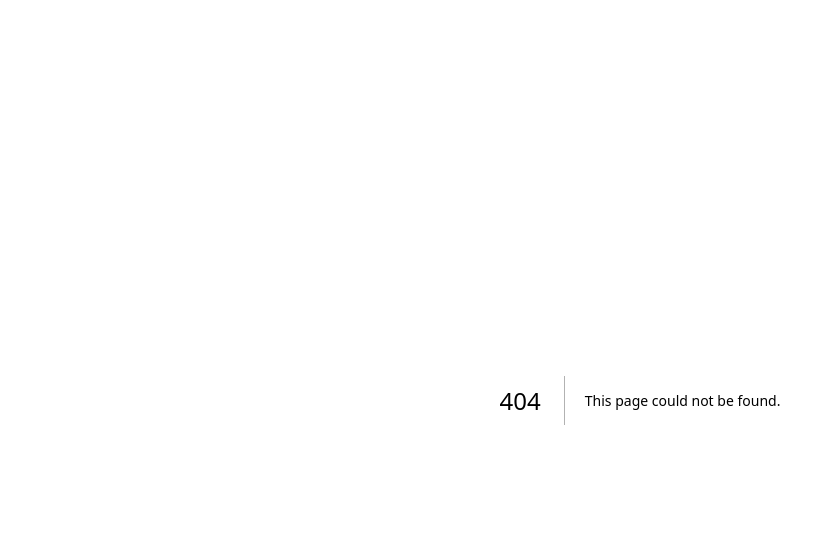
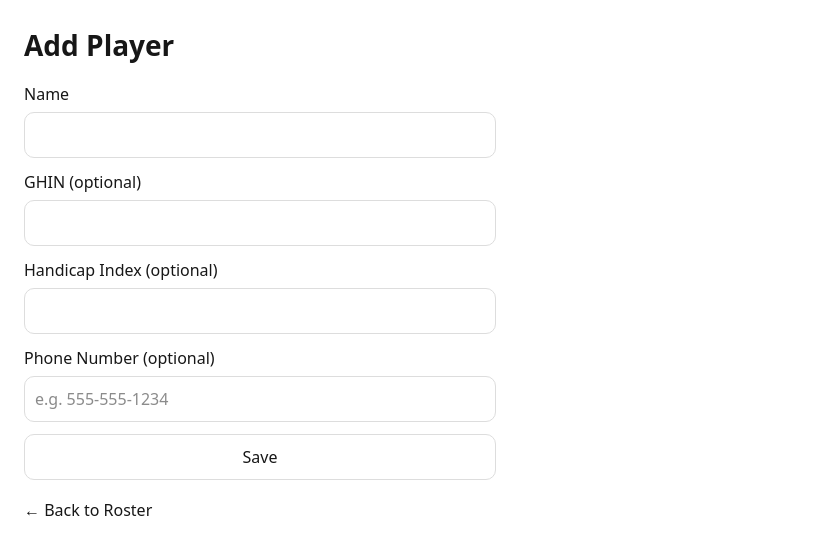
Before and after one commit to mdanieledcg-pixel/spring-flynn, a Next.js app: page /roster/add in a window 1280 px wide. Before the commit this address had no page. Shown: the top 554 px of the page, without its empty margins (0-819 px from the left). Built offline with nearby package versions, Linux system fonts and the light colour scheme.

Commit message:
Remove CSV upload routes (using Supabase import)

```diff
--- /dev/null
+++ b/app/api/players/route.ts
@@ -0,0 +1,35 @@
+import { NextResponse } from "next/server";
+import { createClient } from "@supabase/supabase-js";
+
+export async function POST(req: Request) {
+  try {
+    const body = await req.json();
+    const { name, ghin, handicap_index, phone_number } = body ?? {};
+
+    if (!name || typeof name !== "string") {
+      return NextResponse.json({ error: "Name is required" }, { status: 400 });
+    }
+
+    const supabase = createClient(
+      process.env.NEXT_PUBLIC_SUPABASE_URL!,
+      process.env.NEXT_PUBLIC_SUPABASE_ANON_KEY!
+    );
+
+    const { error } = await supabase.from("players").insert([
+      {
+        name,
+        ghin: ghin ?? null,
+        handicap_index: handicap_index ?? null,
+        phone_number: phone_number ?? null,
+      },
+    ]);
+
+    if (error) {
+      return NextResponse.json({ error: error.message }, { status: 500 });
+    }
+
+    return NextResponse.json({ ok: true });
+  } catch (e: any) {
+    return NextResponse.json({ error: e?.message ?? "Unknown error" }, { status: 500 });
+  }
+}
--- /dev/null
+++ b/app/roster/add/page.tsx
@@ -0,0 +1,102 @@
+"use client";
+
+import { useState } from "react";
+
+export default function AddPlayerPage() {
+  const [name, setName] = useState("");
+  const [ghin, setGhin] = useState("");
+  const [index, setIndex] = useState("");
+  const [phone, setPhone] = useState("");
+  const [status, setStatus] = useState<string>("");
+
+  async function onSubmit(e: React.FormEvent) {
+    e.preventDefault();
+    setStatus("Saving...");
+
+    const res = await fetch("/api/players", {
+      method: "POST",
+      headers: { "Content-Type": "application/json" },
+      body: JSON.stringify({
+        name,
+        ghin: ghin || null,
+        handicap_index: index ? Number(index) : null,
+        phone_number: phone || null,
+      }),
+    });
+
+    const json = await res.json();
+    if (!res.ok) {
+      setStatus(`Error: ${json.error || "Failed"}`);
+      return;
+    }
+
+    setStatus("Saved! Go back to roster.");
+    setName("");
+    setGhin("");
+    setIndex("");
+    setPhone("");
+  }
+
+  return (
+    <main style={{ padding: 24, fontFamily: "system-ui", maxWidth: 520 }}>
+      <h1 style={{ fontSize: 28, fontWeight: 700 }}>Add Player</h1>
+
+      <form onSubmit={onSubmit} style={{ marginTop: 16, display: "grid", gap: 12 }}>
+        <label style={{ display: "grid", gap: 6 }}>
+          Name
+          <input
+            value={name}
+            onChange={(e) => setName(e.target.value)}
+            required
+            style={{ width: "100%", padding: 10, border: "1px solid #ddd", borderRadius: 10 }}
+          />
+        </label>
+
+        <label style={{ display: "grid", gap: 6 }}>
+          GHIN (optional)
+          <input
+            value={ghin}
+            onChange={(e) => setGhin(e.target.value)}
+            style={{ width: "100%", padding: 10, border: "1px solid #ddd", borderRadius: 10 }}
+          />
+        </label>
+
+        <label style={{ display: "grid", gap: 6 }}>
+          Handicap Index (optional)
+          <input
+            value={index}
+            onChange={(e) => setIndex(e.target.value)}
+            inputMode="decimal"
+            style={{ width: "100%", padding: 10, border: "1px solid #ddd", borderRadius: 10 }}
+          />
+        </label>
+
+        <label style={{ display: "grid", gap: 6 }}>
+          Phone Number (optional)
+          <input
+            value={phone}
+            onChange={(e) => setPhone(e.target.value)}
+            inputMode="tel"
+            placeholder="e.g. 555-555-1234"
+            style={{ width: "100%", padding: 10, border: "1px solid #ddd", borderRadius: 10 }}
+          />
+        </label>
+
+        <button
+          type="submit"
+          style={{ padding: "10px 14px", border: "1px solid #ddd", borderRadius: 10, cursor: "pointer" }}
+        >
+          Save
+        </button>
+      </form>
+
+      <p style={{ marginTop: 12 }}>{status}</p>
+
+      <div style={{ marginTop: 18 }}>
+        <a href="/roster" style={{ textDecoration: "none" }}>
+          ← Back to Roster
+        </a>
+      </div>
+    </main>
+  );
+}
--- a/app/roster/page.tsx
+++ b/app/roster/page.tsx
@@ -1,47 +1,72 @@
+import { createClient } from "@supabase/supabase-js";
+
 type Player = {
+  id: string;
   name: string;
-  ghin?: string;
-  index?: number;
+  ghin: string | null;
+  handicap_index: number | null;
+  phone_number: string | null;
 };
 
-const players: Player[] = [
-  { name: "Player One", ghin: "1234567", index: 8.2 },
-  { name: "Player Two", ghin: "2345678", index: 12.4 },
-];
+export default async function RosterPage() {
+  const supabase = createClient(
+    process.env.NEXT_PUBLIC_SUPABASE_URL!,
+    process.env.NEXT_PUBLIC_SUPABASE_ANON_KEY!
+  );
 
-export default function RosterPage() {
+  const { data, error } = await supabase
+    .from("players")
+    .select("id,name,ghin,handicap_index,phone_number")
+    .order("name", { ascending: true });
+
+  if (error) {
+    return (
+      <main style={{ padding: 24, fontFamily: "system-ui" }}>
+        <h1 style={{ fontSize: 28, fontWeight: 700 }}>Roster</h1>
+        <p style={{ color: "crimson" }}>Error: {error.message}</p>
+        <a href="/">← Back</a>
+      </main>
+    );
+  }
+
+  const players = (data ?? []) as Player[];
+
   return (
     <main style={{ padding: 24, fontFamily: "system-ui" }}>
       <h1 style={{ fontSize: 28, fontWeight: 700 }}>Roster</h1>
 
-      <table
-        style={{
-          marginTop: 20,
-          width: "100%",
-          borderCollapse: "collapse",
-        }}
-      >
+      <div style={{ marginTop: 12, display: "flex", gap: 12 }}>
+        <a href="/roster/add" style={{ textDecoration: "none" }}>➕ Add Player</a>
+        <a href="/" style={{ textDecoration: "none" }}>← Home</a>
+      </div>
+
+      <table style={{ marginTop: 16, width: "100%", borderCollapse: "collapse" }}>
         <thead>
           <tr>
-            <th style={{ textAlign: "left", padding: 10 }}>Name</th>
-            <th style={{ textAlign: "left", padding: 10 }}>GHIN</th>
-            <th style={{ textAlign: "left", padding: 10 }}>Index</th>
+            <th style={{ textAlign: "left", padding: 10, borderBottom: "1px solid #eee" }}>Name</th>
+            <th style={{ textAlign: "left", padding: 10, borderBottom: "1px solid #eee" }}>GHIN</th>
+            <th style={{ textAlign: "left", padding: 10, borderBottom: "1px solid #eee" }}>Index</th>
+            <th style={{ textAlign: "left", padding: 10, borderBottom: "1px solid #eee" }}>Phone</th>
           </tr>
         </thead>
         <tbody>
           {players.map((p) => (
-            <tr key={p.name}>
-              <td style={{ padding: 10 }}>{p.name}</td>
-              <td style={{ padding: 10 }}>{p.ghin}</td>
-              <td style={{ padding: 10 }}>{p.index}</td>
+            <tr key={p.id}>
+              <td style={{ padding: 10, borderBottom: "1px solid #f3f3f3" }}>{p.name}</td>
+              <td style={{ padding: 10, borderBottom: "1px solid #f3f3f3" }}>{p.ghin ?? "-"}</td>
+              <td style={{ padding: 10, borderBottom: "1px solid #f3f3f3" }}>
+                {typeof p.handicap_index === "number" ? p.handicap_index.toFixed(1) : "-"}
+              </td>
+              <td style={{ padding: 10, borderBottom: "1px solid #f3f3f3" }}>{p.phone_number ?? "-"}</td>
             </tr>
           ))}
+          {players.length === 0 && (
+            <tr>
+              <td colSpan={4} style={{ padding: 10 }}>No players yet.</td>
+            </tr>
+          )}
         </tbody>
       </table>
-
-      <div style={{ marginTop: 20 }}>
-        <a href="/">← Back Home</a>
-      </div>
     </main>
   );
 }
--- a/package.json
+++ b/package.json
@@ -9,6 +9,7 @@
     "lint": "eslint"
   },
   "dependencies": {
+    "@supabase/supabase-js": "^2.95.3",
     "next": "16.1.6",
     "react": "19.2.3",
     "react-dom": "19.2.3"
```
Also changed, not shown: 1 other file (tests, documents, lock files or other folders).
